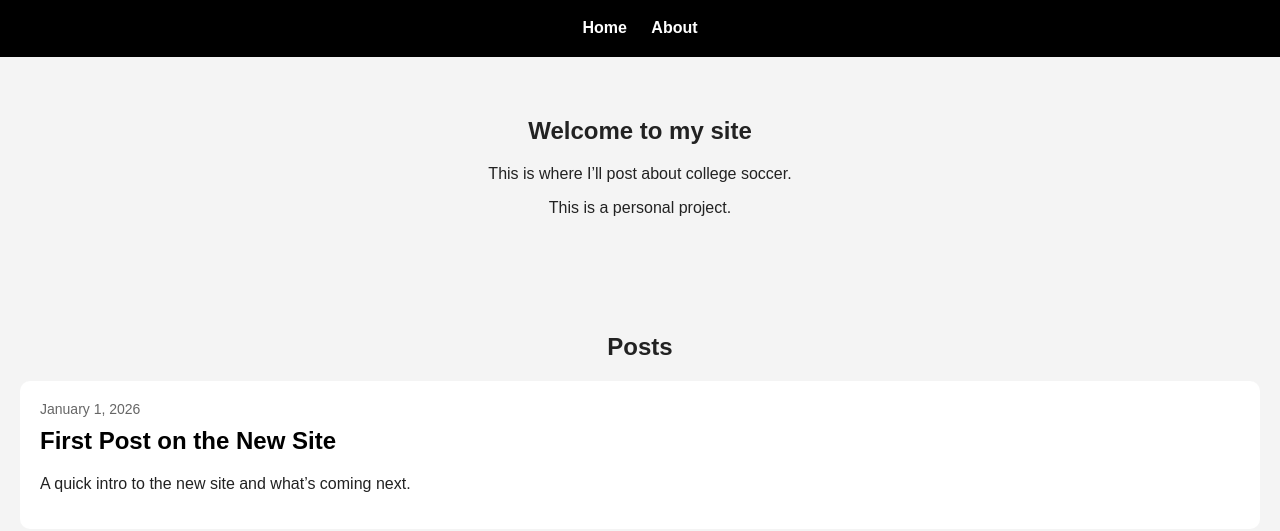
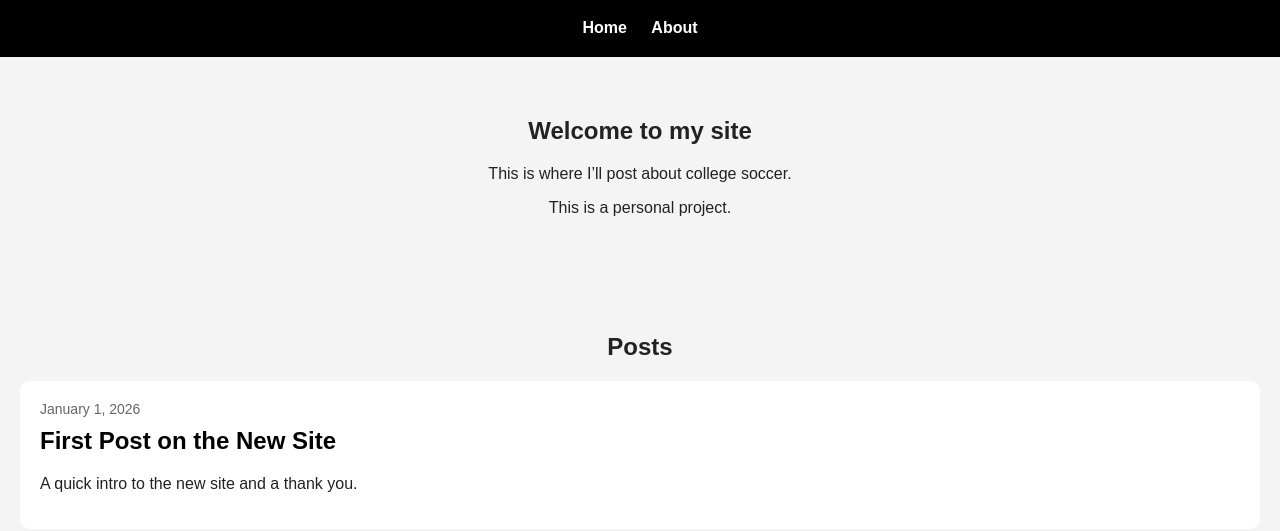
Before and after one commit to cashew-yapping/college-soccer, a plain HTML site: page index.html in a window 1280 px wide. Shown: the part 81-612 px from the top of the page. Drawn offline with Linux system fonts and the light colour scheme.

Commit message:
Update intro paragraph on index.html

```diff
--- a/index.html
+++ b/index.html
@@ -95,7 +95,7 @@
             First Post on the New Site
           </a>
         </h2>
-        <p>A quick intro to the new site and what’s coming next.</p>
+        <p>A quick intro to the new site and a thank you.</p>
       </div>
     </div>
   </div>
```
